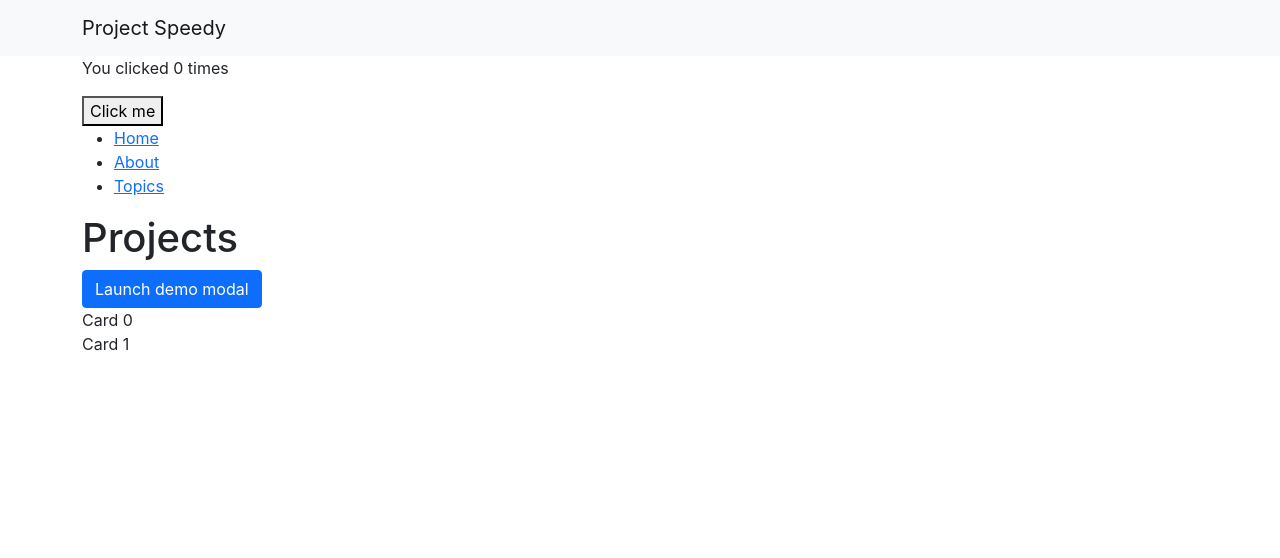
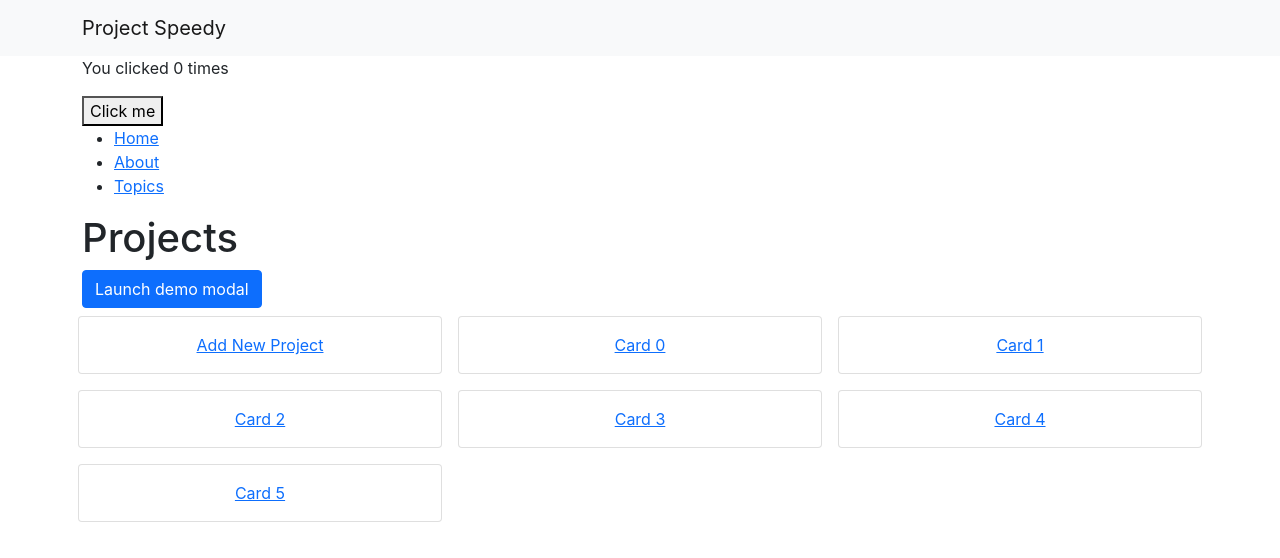
Before and after one commit to tmatt95/ProjectSpeedy, a React (Create React App) app in the folder Code/Front End/React/project-speedy/: page / in a window 1280 px wide. Shown: the top 558 px of the page. Built offline with nearby package versions, Linux system fonts and the light colour scheme.

Commit message:
Work on components

```diff
--- a/Code/Front End/React/project-speedy/src/App.js
+++ b/Code/Front End/React/project-speedy/src/App.js
@@ -56,6 +56,9 @@ export default function App() {
                 </ul>
 
                 <Switch>
+                <Route path="/project">
+                    <ProjectSection />
+                  </Route>
                   <Route path="/about">
                     <About />
                   </Route>
@@ -77,6 +80,29 @@ export default function App() {
 
 function About() {
   return <h2>Abouts</h2>;
+}
+
+function ProjectSection() {
+  let match = useRouteMatch();
+
+  return (
+    <div>
+      <Switch>
+      <Route path={`${match.path}/:projectId/bet/:betId`}>
+        <h3>Bet</h3>
+        </Route>
+        <Route path={`${match.path}/:projectId/bet/`}>
+        <h3>Bet id not supplied</h3>
+        </Route>
+        <Route path={`${match.path}/:projectId`}>
+        <h3>Project</h3>
+        </Route>
+        <Route path={match.path}>
+          <h3>Project Id not supplied</h3>
+        </Route>
+      </Switch>
+    </div>
+  );
 }
 
 function Topics() {
--- /dev/null
+++ b/Code/Front End/React/project-speedy/src/Components/CardGrid.js
@@ -0,0 +1,25 @@
+import React from 'react';
+import { Link } from "react-router-dom";
+
+/**
+* Card
+* Will render a card used extensively across all the menues in the application.
+* @param {props} props Object properties
+*/
+export function Card({ address, text }) {
+    return <Link to={address}>
+        <div className="card">
+            <div className="card-body text-center">
+                {text}
+            </div>
+        </div>
+    </Link>
+}
+
+export function CardGrid({ data }) {
+    return data.map((t, index) =>
+        <div key={index} className="col-4 p-2">
+            <Card address={t.address} text={t.name} />
+        </div>
+    )
+}
--- a/Code/Front End/React/project-speedy/src/Pages/Projects.js
+++ b/Code/Front End/React/project-speedy/src/Pages/Projects.js
@@ -1,28 +1,46 @@
 import React, { useState } from 'react';
 import * as bootstrap from 'bootstrap';
+import { CardGrid, Card } from '../Components/CardGrid'
 
 export function Projects({ globalMessage }) {
-    const [test, setTest] = useState([{ name: "Card 0" }, { name: "Card 1" }]);
-    const addItem = (name) => setTest(test.concat({ name: `Card ${test.length} - ${name}` }));
+    const [projects, setTest] = useState([
+        { name: "Card 0", address: "/project/1" },
+        { name: "Card 1", address: "/project/2" },
+        { name: "Card 2", address: "/project/3" },
+        { name: "Card 3", address: "/project/4" },
+        { name: "Card 4", address: "/project/5" },
+        { name: "Card 5", address: "/project/6" }]);
+    const addItem = (name) => setTest(projects.concat({ name: `Card ${projects.length} - ${name}` }));
     const [newProjectName, setNewProjectName] = useState("");
+
+    /**
+     * Create New Project
+     * @param {*} event The submit form event
+     */
+    const CreateNewProject = (event) => {
+        event.preventDefault();
+        var myModalEl = document.getElementById('newProjectModal')
+        var modal = bootstrap.Modal.getInstance(myModalEl)
+        modal.hide();
+        addItem(newProjectName);
+        setNewProjectName("");
+        globalMessage({ message: "Item Added", class: "alert-success" });
+    }
+
     return <>
         <h1>Projects</h1>
         <button type="button" className="btn btn-primary" data-bs-toggle="modal" data-bs-target="#newProjectModal">
             Launch demo modal
         </button>
 
-        {test.map((t, index) => <div key={index}>{t.name}</div>)}
+        <div className="row">
+            <div className="col-4 p-2">
+                <Card text="Add New Project" address="/about" />
+            </div>
+            <CardGrid data={projects} />
+        </div>
 
-        <form onSubmit={(event) => {
-            event.preventDefault();
-            var myModalEl = document.getElementById('newProjectModal')
-            var modal = bootstrap.Modal.getInstance(myModalEl)
-            modal.hide();
-            addItem(newProjectName);
-            setNewProjectName("");
-            globalMessage({ message: "Item Added", class: "alert-success" });
-            return false;
-        }}>
+        <form onSubmit={(event) => CreateNewProject(event)}>
             <div className="modal fade" id="newProjectModal" tabIndex="-1" aria-labelledby="newProjectModalLabel" aria-hidden="true">
                 <div className="modal-dialog">
                     <div className="modal-content">
```
